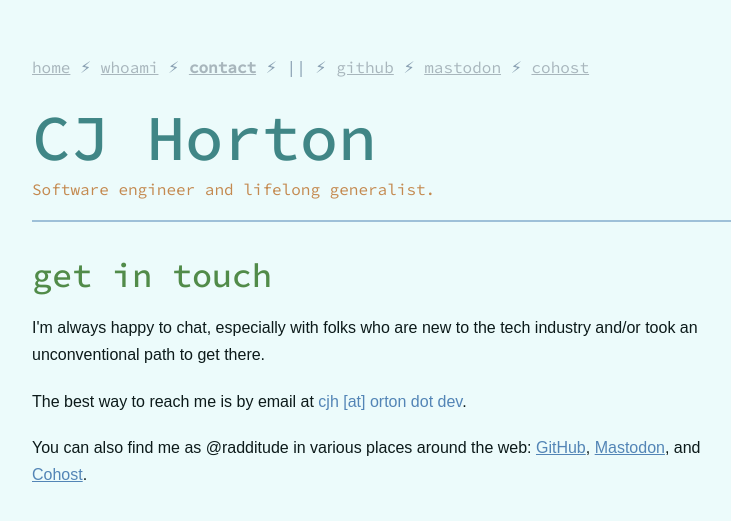
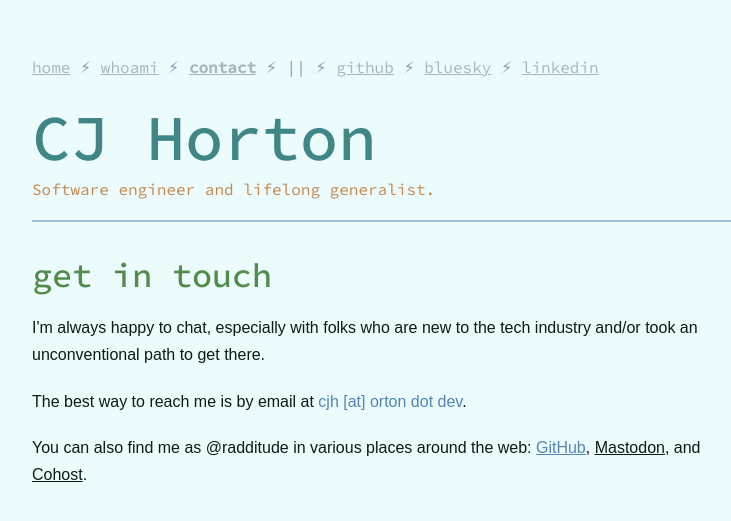
Before and after one commit to radditude/radditude.github.io, a Jekyll site: the page built from contact.html, in a window 1280 px wide. Shown: the top 521 px of the page, without its empty margins (258-989 px from the left). Built offline with Jekyll 4.4.1, drawn with Linux system fonts in a browser that asks for light colours; some web fonts are replaced.

Commit message:
more social

```diff
--- a/_config.yml
+++ b/_config.yml
@@ -11,10 +11,10 @@ author:
   social:
     - title: github
       url: https://github.com/
-    - title: mastodon
-      url: https://hachyderm.io/@radditude
-    - title: cohost
-      url: https://cohost.org/radditude
+    - title: bluesky
+      url: https://bsky.app/profile/radditude.bsky.social
+    - title: linkedin
+      url: https://www.linkedin.com/in/thecjhorton/
 
 nav:
   - title: home
```
